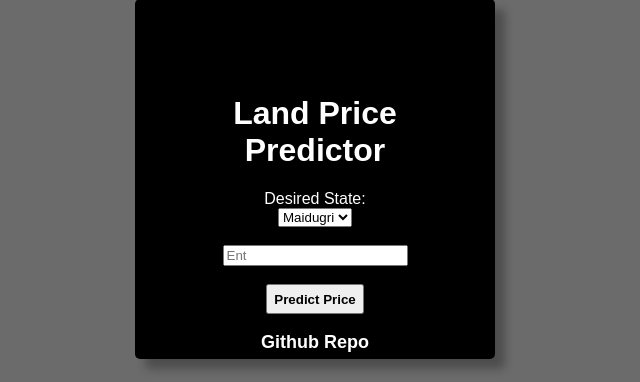
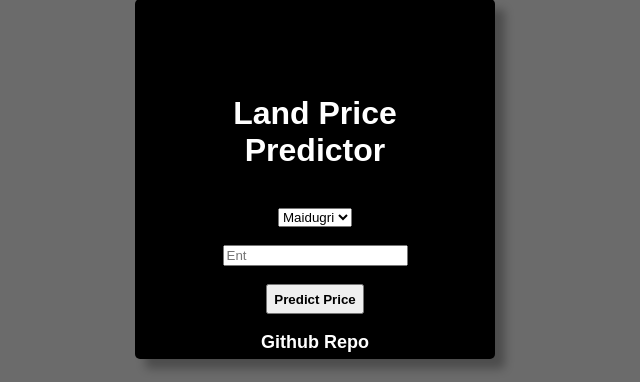
Before and after one commit to Igb0kwe/jjjj, a Flask app: page / in a window 1280 px wide. Shown: the part 221-603 px from the top of the page, without its empty margins (325-965 px from the left). Run offline with Flask 3, Linux system fonts and the light colour scheme; parts of the project's set-up code (start-up, migrations or seed data) failed here and were passed over.

Commit message:
Update index.css

```diff
--- a/static/index.css
+++ b/static/index.css
@@ -29,10 +29,6 @@ button:hover {
     cursor: pointer;
     outline: none;
     border: 1px solid rgb(255, 255, 255);
-}
-
-label {
-    color: #ffffff;
 }
 
 input::placeholder {
```
